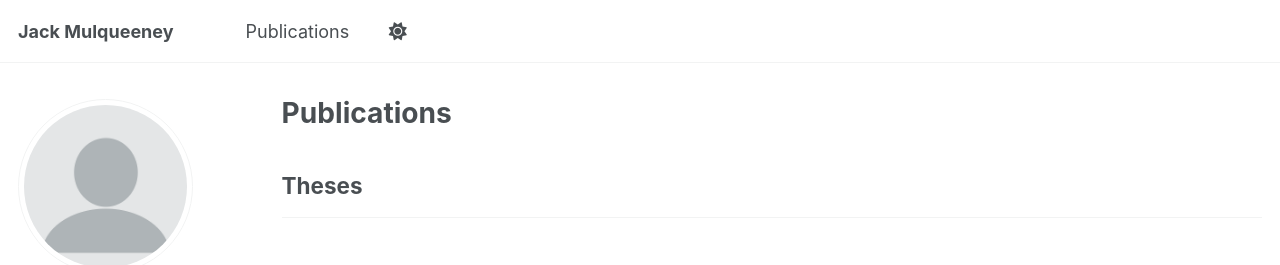
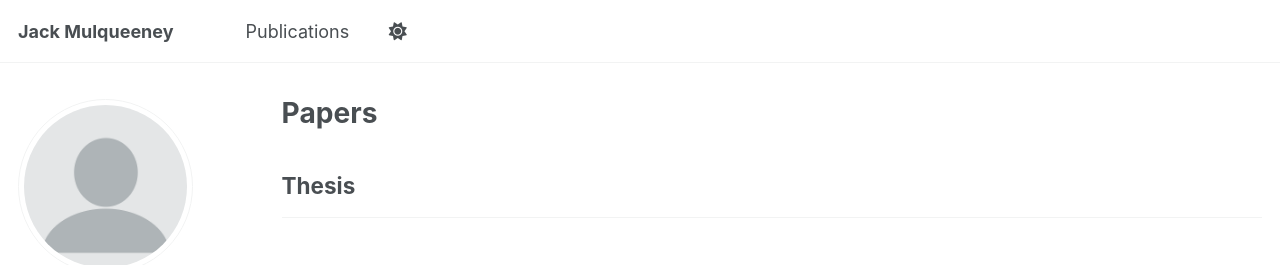
Before and after one commit to jkmulq/jkmulq.github.io, a Jekyll site: the page built from _pages/publications.html, in a window 1280 px wide and 900 px high. Shown: the top 265 px of the window. Built offline with Jekyll 4.4.1, drawn with Linux system fonts in a browser that asks for light colours; a script that is not in the unit is left out.

Commit message:
update mp bulletin text, and changing publiccations to papers

```diff
--- a/_config.yml
+++ b/_config.yml
@@ -82,7 +82,7 @@ publication_category:
   conferences:
     title: 'Conference Papers'
   theses:
-    title: 'Theses'
+    title: 'Thesis'
   working_papers:
     title: 'Working papers'
   policy_papers:
--- a/_pages/publications.html
+++ b/_pages/publications.html
@@ -1,7 +1,7 @@
 ---
 layout: archive
-title: "Publications"
-permalink: /publications/
+title: "Papers"
+permalink: /papers/
 author_profile: true
 ---
 
```
